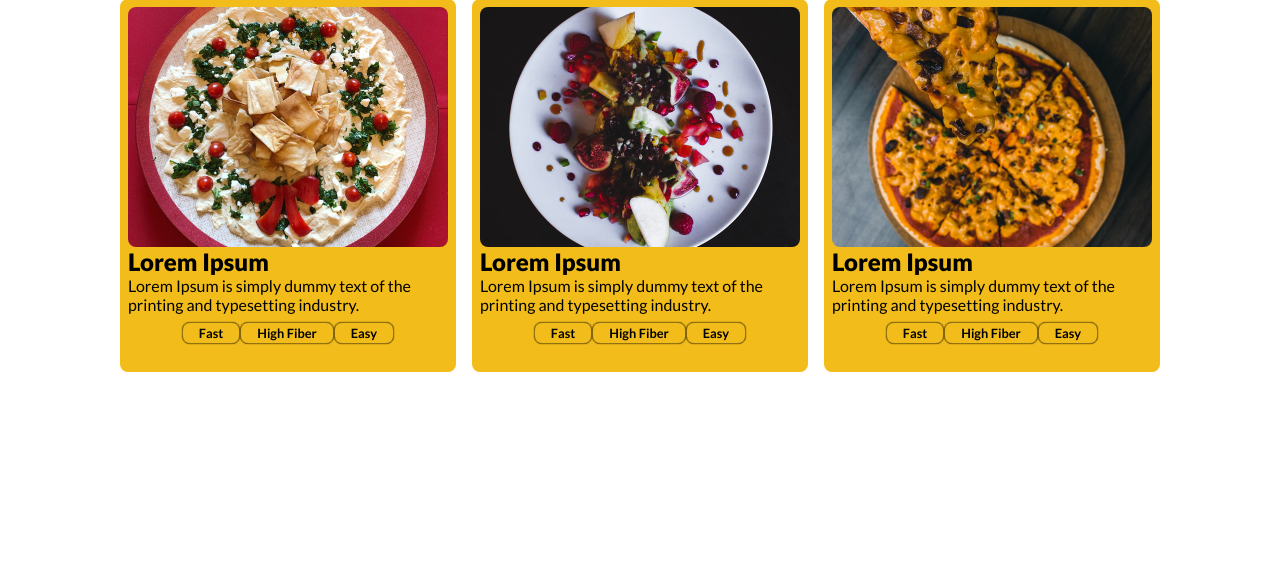
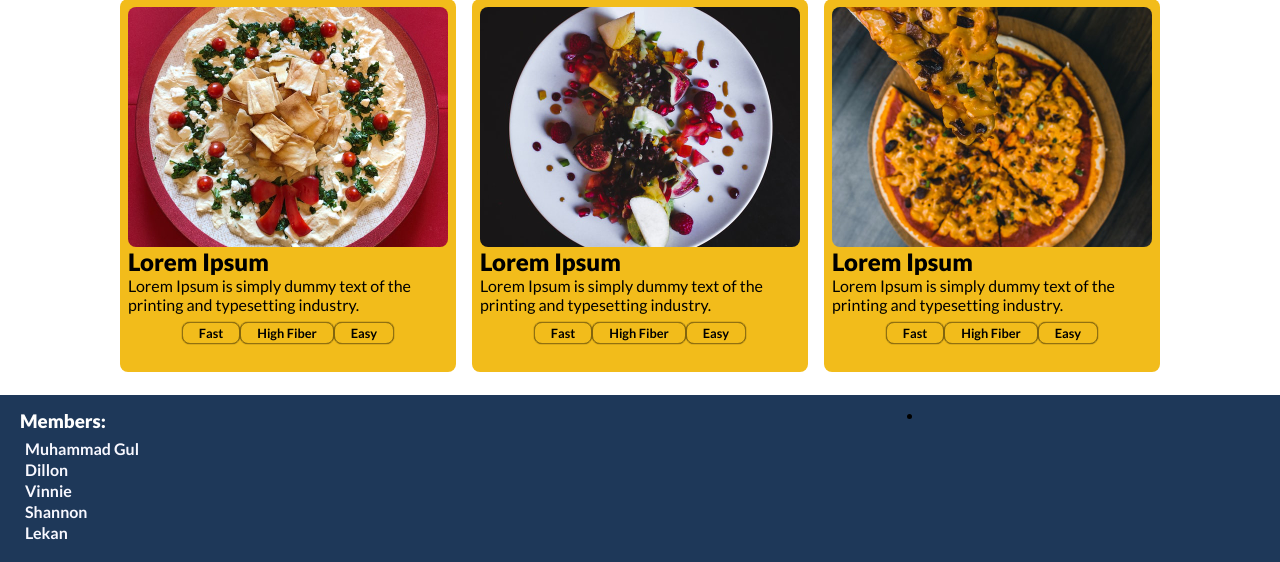
Before and after one commit to NotARobot011111010001/StraightToThePan, a Flask app: page / in a window 1280 px wide. Shown: the part 1968-2530 px from the top of the page. Before the commit the page ends 2340 px from the top, so only its background shows below. Run offline with Flask 2, Linux system fonts and the light colour scheme; grey boxes are pictures that could not be loaded.

Commit message:
added footer to main page and some styling

```diff
--- a/static/style.css
+++ b/static/style.css
@@ -531,3 +531,54 @@ nav a:hover{
         display: none;
     }
     }
+
+/* Footer */
+
+.page-footer {
+    position: relative;
+    margin: 15px 0px 0px 0px;
+    display: flex;
+    width: 100%;
+    background-color: #1E3859;
+    text-align: center;
+    box-sizing: border-box;
+    padding-bottom: 20px;
+}
+
+.footer-nav {
+    width: 75%;
+    padding-top: 15px;
+
+}
+
+.members h3 {
+    color: white;
+    padding-left: 20px;
+    text-align: left;
+    padding-bottom: 5px;
+    font-weight: 900;
+}
+.members li {
+    padding: 2px 0px 0px 25px;
+    text-align: left;
+    list-style-type: none;
+    color: ghostwhite;
+    font-weight: 600;
+}
+
+.region-footer-links {
+    width: 30%;
+    padding: 10px;
+}
+
+.social-links {
+    width: 20%;
+}
+
+.icon-github {
+    background-image: url("/static/Images/github-icon.png");
+    background-repeat: no-repeat;
+    background-position: 50%;
+    background-size: 100px 100px;
+    background-color: white;
+}
--- a/templates/index.html
+++ b/templates/index.html
@@ -12,7 +12,7 @@
     <link href="https://fonts.googleapis.com/css2?family=Lato:wght@400;700;900&display=swap" rel="stylesheet">
 
 <!-- Navbar -->
-<!-- This function sets links to be visible or not- IS THAT DESCRIPTION CORRECT?-->
+<!-- This function sets links to active and vice versa when .nav-hidden is active-->
     <script>
         $(function() {
             $(".nav-hidden").on("click", function() {
@@ -240,5 +240,35 @@
             </div>
 
     </main>
+<footer class="page-footer">
+    <div class="footer-nav">
+        <ul class="footer-menu">
+            <li class="about">
+                <h3 class="titles" title="About"></h3>
+                <ul class="menu">
+                    <li class="members">
+                        <ul>
+                            <h3>Members:</h3>
+                            <li>Muhammad Gul</li>
+                            <li>Dillon</li>
+                            <li>Vinnie</li>
+                            <li>Shannon</li>
+                            <li>Lekan</li>
+                        </ul>
+                    </li>
+
+                </ul>
+            </li>
+
+        </ul>
+    </div>
+    <div class="region-footer-links">
+        <ul class="social-links">
+            <li>
+                <a class="social__link icon icon-github" href="https://github.com/NotARobot011111010001/StraightToThePan"></a>
+            </li>
+        </ul>
+    </div>
+</footer>
 </body>
 </html>
```
